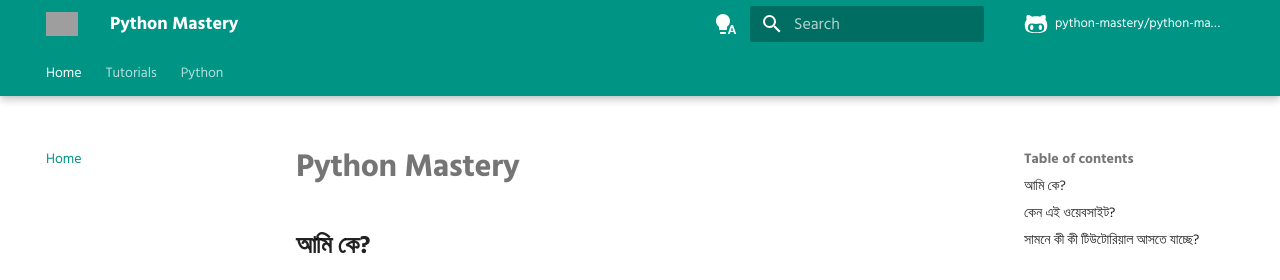
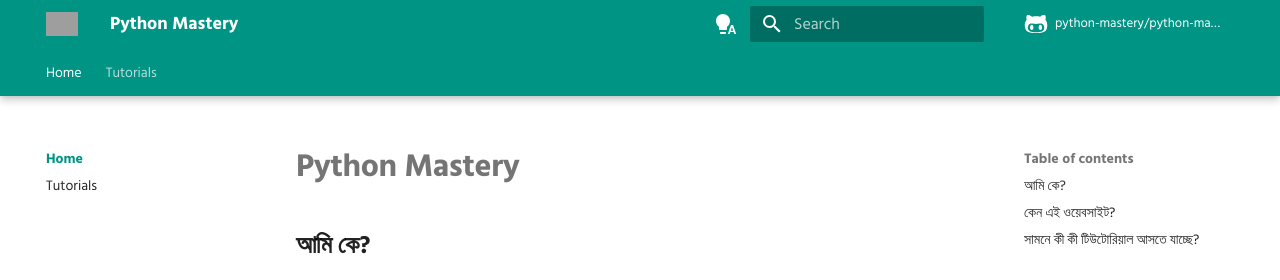
Before and after one commit to python-mastery/python-mastery.github.io, an MkDocs documentation site: the page built from docs/index.md, in a window 1280 px wide. Shown: the top 280 px of the page. Built offline with MkDocs 1.6.1 and Material for MkDocs 9.7.7, drawn with Linux system fonts in a browser that asks for light colours; comment, search, counter and statistics services are not loaded; grey boxes are pictures that could not be loaded.

Commit message:
🛠 Fix the navigation on the Homepage

```diff
--- a/mkdocs.yml
+++ b/mkdocs.yml
@@ -60,9 +60,13 @@ theme:
 repo_name: python-mastery/python-mastery.github.io
 repo_url: https://github.com/python-mastery/python-mastery.github.io
 nav:
-  - Home: index.md
-  - Tutorials: tutorials/index.md
-  - Python:
+  - Home:
+    - index.md
+    - Tutorials:
+      - tutorials/index.md
+  - Tutorials:
+    - tutorials/index.md
+    - Python:
       - tutorials/python/index.md
       - Fundamentals:
         - tutorials/python/fundamentals/index.md
```
